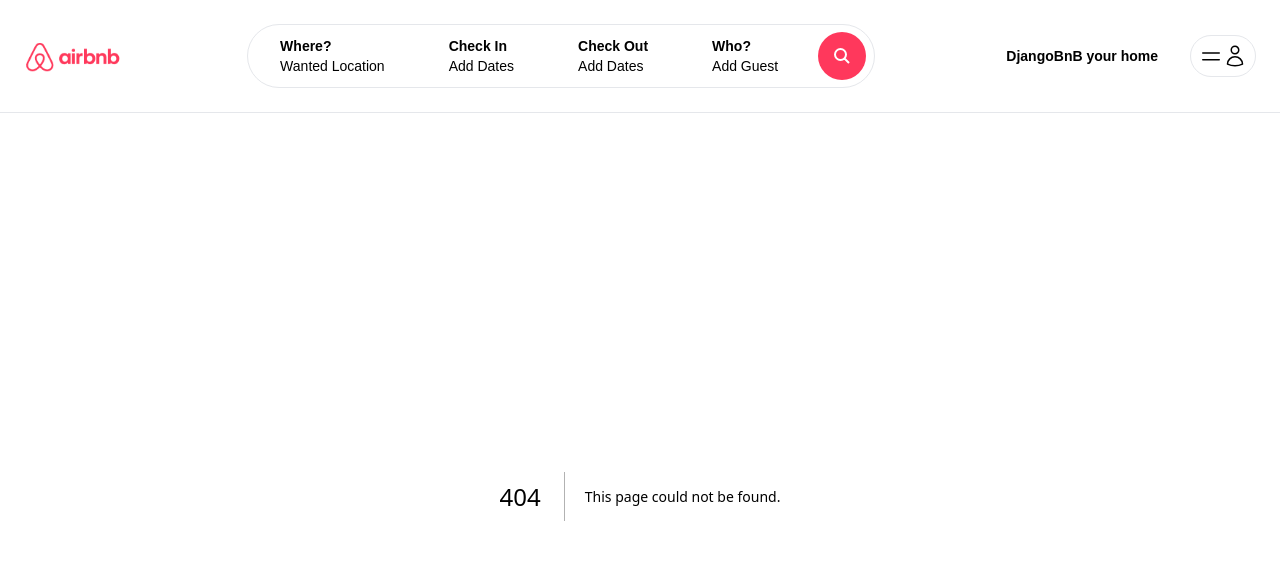
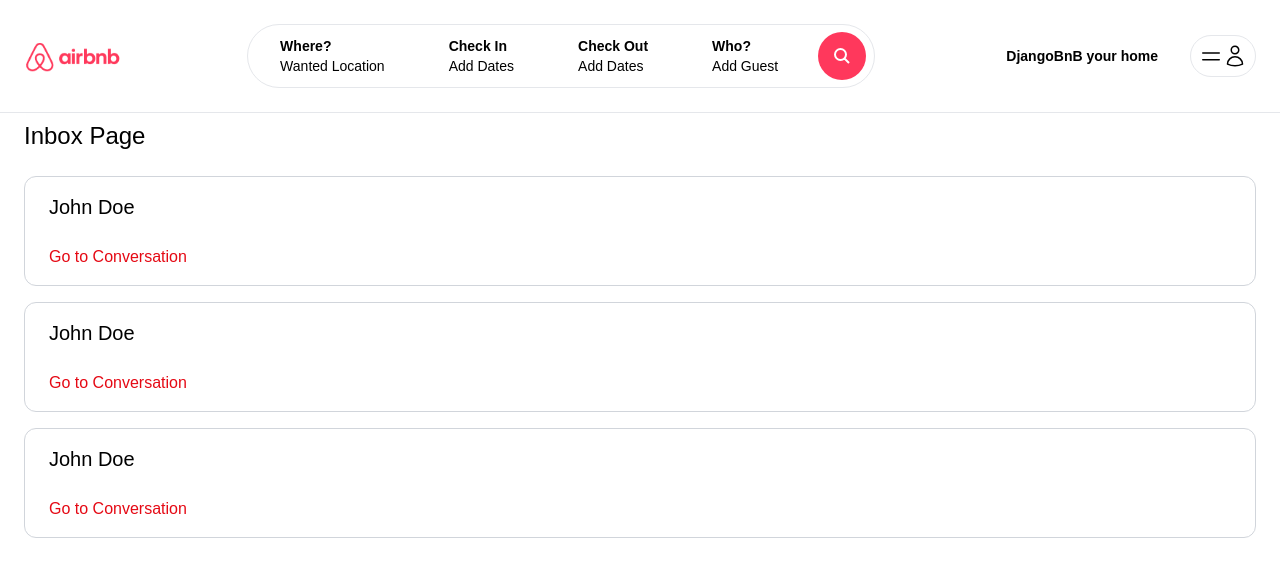
Before and after one commit to heric-hh/DDDdjangobnb-frontend, a Next.js app: page /inbox in a window 1280 px wide. Before the commit this address had no page. Shown: the top 576 px of the page. Built offline with nearby package versions, Linux system fonts and the light colour scheme.

Commit message:
feat: (ui) inbox page (static)

```diff
--- /dev/null
+++ b/app/components/inbox/Conversation.tsx
@@ -0,0 +1,10 @@
+const Conversation = () => {
+  return (
+    <div className="px-6 py-4 border border-gray-300 rounded-xl cursor-pointer">
+      <p className="mb-6 text-xl">John Doe</p>
+      <div className="text-airbnbDark">Go to Conversation</div>
+    </div>
+  );
+};
+
+export default Conversation;
--- /dev/null
+++ b/app/inbox/page.tsx
@@ -0,0 +1,14 @@
+import Conversation from "../components/inbox/Conversation";
+
+const InboxPage = () => {
+  return (
+    <main className="max-w-[1500px] mx-auto px-6 pb-6 space-y-4">
+      <h2 className="my-6 mb-6 text-2xl">Inbox Page</h2>
+      <Conversation />
+      <Conversation />
+      <Conversation />
+    </main>
+  );
+};
+
+export default InboxPage;
--- a/app/myproperties/page.tsx
+++ b/app/myproperties/page.tsx
@@ -1,4 +1,3 @@
-import Image from "next/image";
 import PropertyList from "../components/properties/PropertyList";
 
 const MyPropertiesPage = () => {
```
